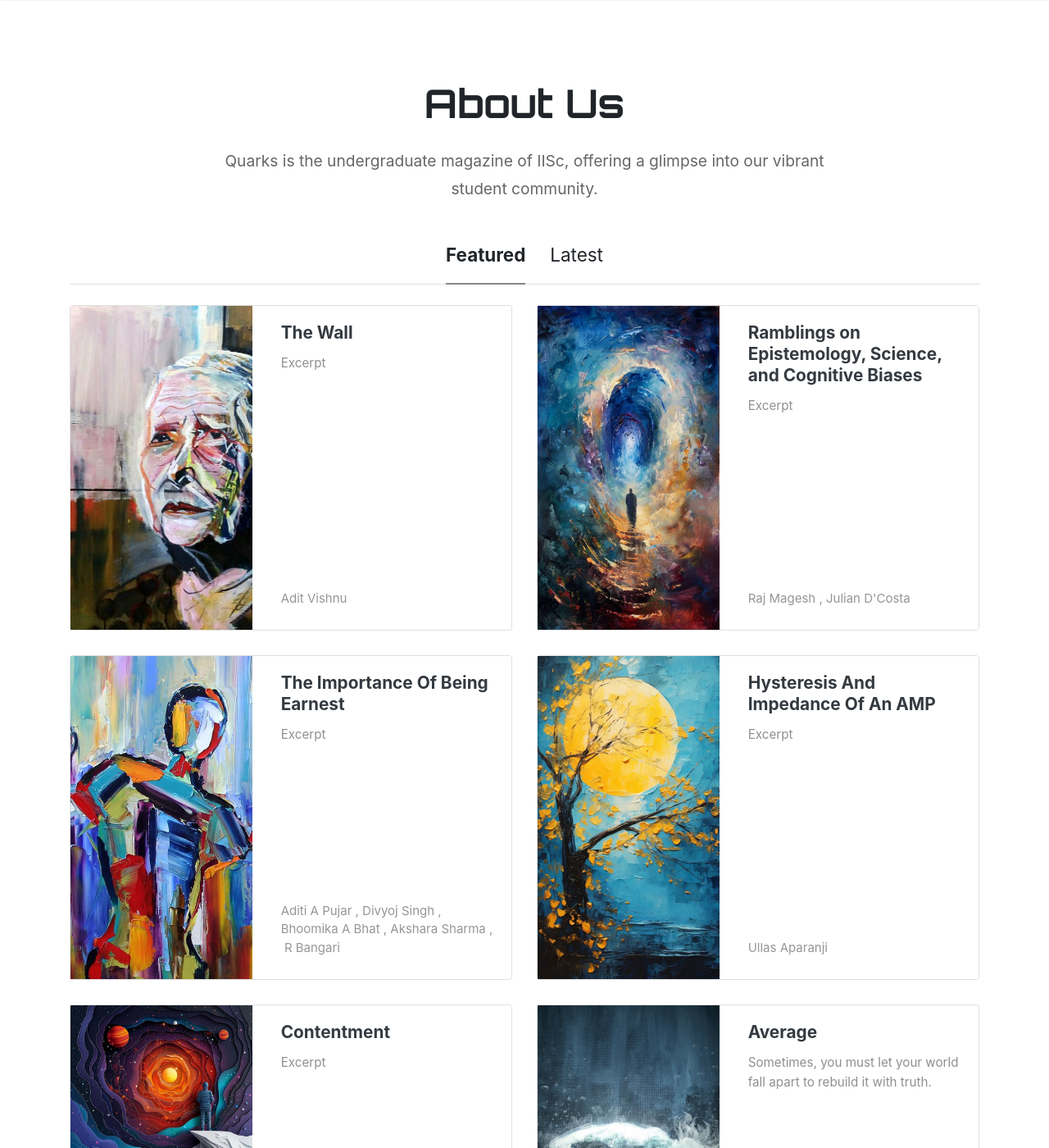
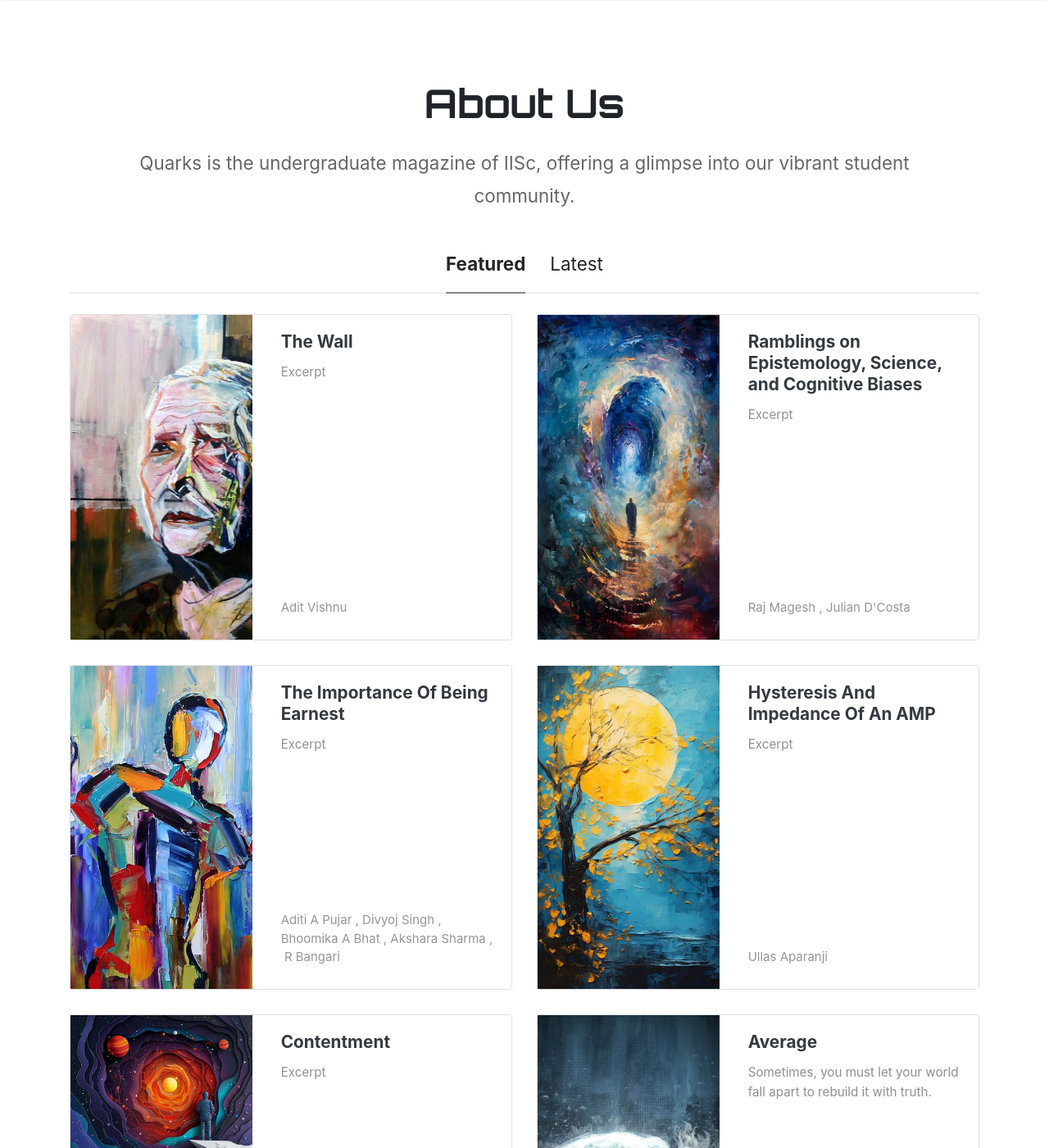
Before and after one commit to Quarks-IISc/blog, a Jekyll site: the page built from index.html, in a window 1280 px wide and 1400 px high. Shown: the whole window at 82% size. Built offline with Jekyll 4.4.1, drawn with Linux system fonts in a browser that asks for light colours; nearby versions of some CDN libraries; the list of posts is cut into pages by our own code.

Commit message:
Extend line

```diff
--- a/assets/css/screen.css
+++ b/assets/css/screen.css
@@ -1128,13 +1128,13 @@ iframe {
 
 /* Increase space below the intro paragraph */
 .intro-text {
-    font-size: 1.2rem; /* Slightly larger font for the paragraph */
+    font-size: 1.4rem; /* Slightly larger font for the paragraph */
     font-weight: 400; /* Regular weight for readability */
     color: #666; /* Softer gray for the text */
     text-align: center; /* Center align the text */
     line-height: 1.8; /* Add spacing between lines */
     margin: 0 auto 50px; /* Increased space below the intro paragraph */
-    max-width: 800px; /* Limit width for better readability */
+    max-width: 1000px; /* Limit width for better readability */
 }
 
 /* Optional: Add space above the Featured and Latest section */
```
